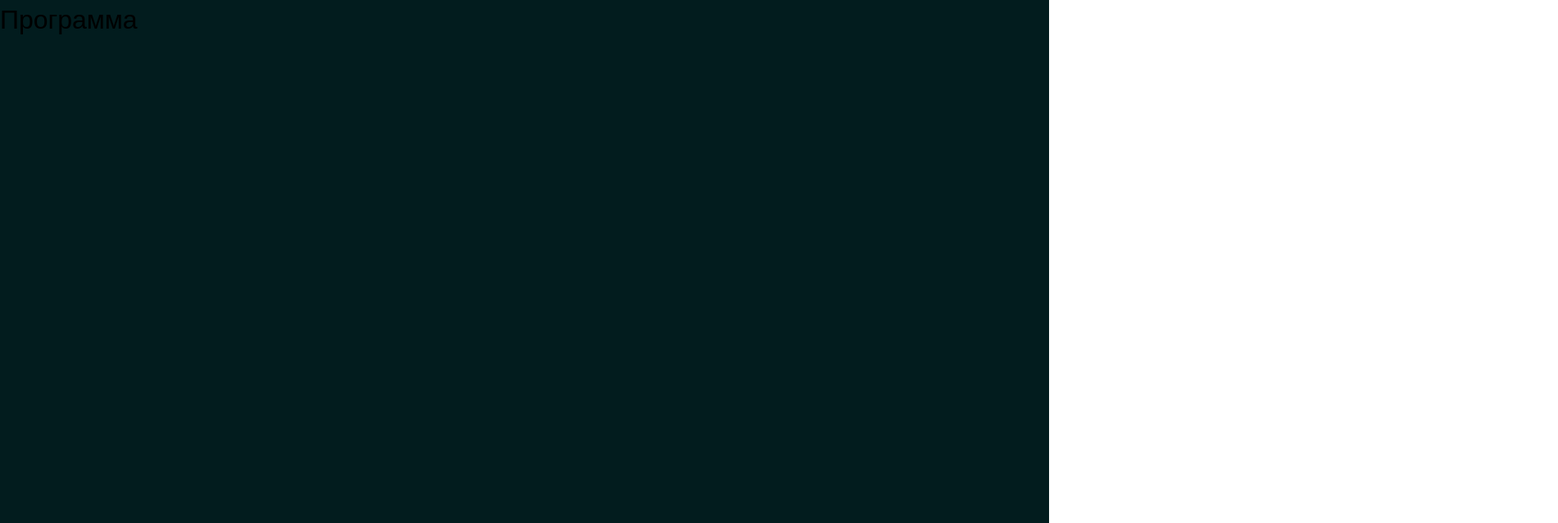
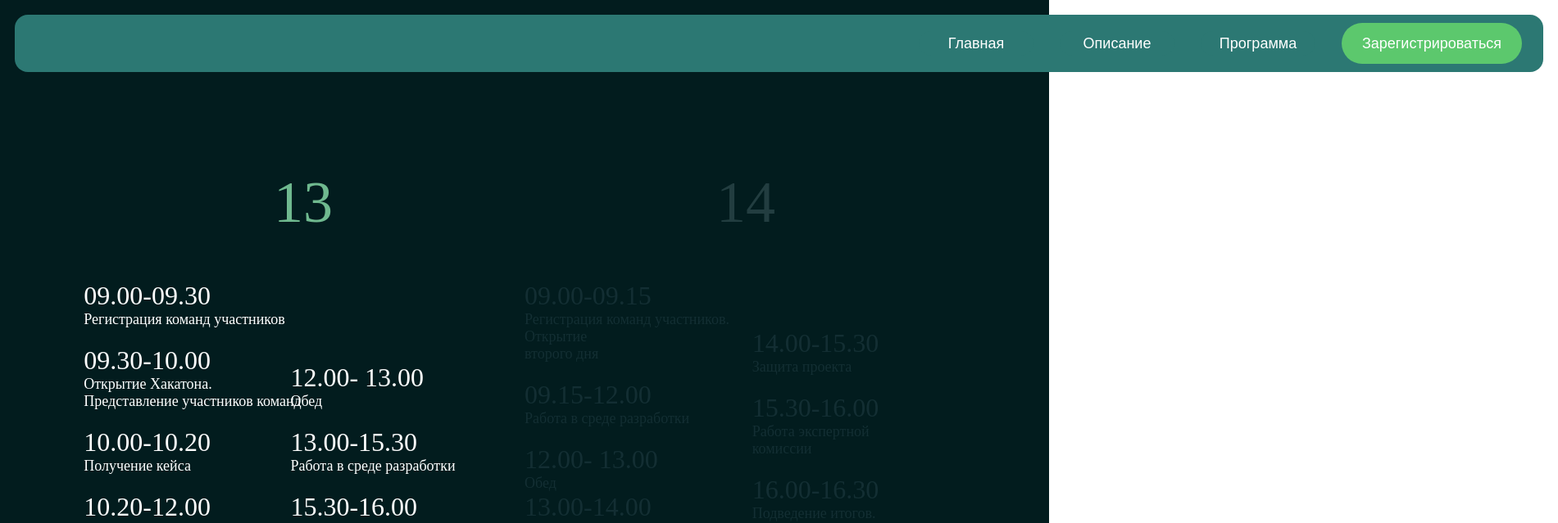
Before and after one commit to soulmatedev/hakaton-landing-registration, a React (Create React App) app: page /program in a window 1280 px wide. Shown: the top 639 px of the page at 82% size, 1901 px wide, since content can reach past the window. Built offline with nearby package versions, Linux system fonts and the light colour scheme.

Commit message:
Верстуает стариницу с программой

```diff
--- a/src/components/program/ProgramBlock.tsx
+++ b/src/components/program/ProgramBlock.tsx
@@ -1,7 +1,73 @@
 import React from "react";
+import NavbarBlock from "../navbar/NavbarBlock";
 
-const ProgramBlock = () => (
-	<h1>Программа</h1>
-)
+const ProgramBlock = () => {
+    return (
+        <>
+            <NavbarBlock/>
+            <div className="program-page__block">
+                <div className="program-page__left-block">
+                    <div className="program-page__center-program-left-info">
+                        13
+                    </div>
+                    <div className="program-page__left-program-left-info">
+                        <span> 09.00-09.30 </span> <br/>
+                        Регистрация команд участников <br/>
+                        <br/>
+                        <span> 09.30-10.00</span> <br/>
+                        Открытие Хакатона. <br/>
+                        Представление участников команд <br/>
+                        <br/>
+                        <span> 10.00-10.20 </span> <br/>
+                        Получение кейса <br/>
+                        <br/>
+                        <span> 10.20-12.00 </span> <br/>
+                        Проектирование <br/>
+                    </div>
+                    <div className="program-page__right-program-left-info">
+                        <span> 12.00- 13.00 </span> <br/>
+                        Обед <br/>
+                        <br/>
+                        <span> 13.00-15.30 </span> <br/>
+                        Работа в среде разработки <br/>
+                        <br/>
+                        <span> 15.30-16.00 </span> <br/>
+                        Чек-поинт первого дня <br/>
+                    </div>
+                </div>
+                <div className="program-page__right-block">
+                    <div className="program-page__center-program-right-info">
+                        14
+                    </div>
+                    <div className="program-page__left-program-right-info">
+                        <span> 09.00-09.15 </span> <br/>
+                        Регистрация команд участников. Открытие <br/>
+                        второго дня <br/>
+                        <br/>
+                        <span> 09.15-12.00 </span> <br/>
+                        Работа в среде разработки <br/>
+                        <br/>
+                        <span>  12.00- 13.00</span>  <br/>
+                        Обед <br/>
+                        <span>  13.00-14.00</span>  <br/>
+                        Подготовка к защите проекта <br/>
+
+                    </div>
+                    <div className="program-page__right-program-right-info">
+                        <span> 14.00-15.30 </span> <br/>
+                        Защита проекта <br/>
+                        <br/>
+                        <span> 15.30-16.00 </span> <br/>
+                        Работа экспертной <br/>
+                        комиссии <br/>
+                        <br/>
+                        <span> 16.00-16.30 </span> <br/>
+                        Подведение итогов. <br/>
+                        Награждение <br/>
+                    </div>
+                </div>
+            </div>
+        </>)
+}
 
 export default ProgramBlock;
--- a/src/index.scss
+++ b/src/index.scss
@@ -4,6 +4,7 @@
 @import "styles/registration-page/registration-page";
 @import "styles/home-page/home-page";
 @import "styles/description-page/description-page";
+@import "styles/program-page/program-page";
 @import "styles/navbar/navbar";
 @import "styles/footer/footer";
 @import "./styles/ui/ui";
--- /dev/null
+++ b/src/styles/program-page/__program-block.scss
@@ -0,0 +1,116 @@
+@import "src/styles/variables";
+
+
+.program-page__block {
+  display: grid;
+  grid-template-columns: repeat(2, 1fr);
+  align-items: center;
+  padding: 100px;
+}
+
+.program-page__left-block {
+  display: grid;
+  grid-template-columns: repeat(2, 1fr);
+  align-items: end;
+  justify-items: center;
+}
+
+.program-page__center-program-left-info {
+  grid-column: span 2;
+  text-align: center;
+  color: #6FB98F;
+  font-family: Poppins sans-serif;
+  font-size: 72px;
+  font-style: normal;
+  font-weight: 500;
+  line-height: normal;
+}
+
+.program-page__left-program-left-info {
+  color: $text-primary;
+  text-align: left;
+  font-family: Poppins sans-serif;
+  font-size: 18px;
+  font-style: normal;
+  font-weight: 500;
+  line-height: normal;
+
+  margin-top: 54px;
+
+}
+
+.program-page__right-program-left-info {
+  color: $text-primary;
+  text-align: left;
+  font-family: Poppins sans-serif;
+  font-size: 18px;
+  font-style: normal;
+  font-weight: 500;
+  line-height: normal;
+
+  margin-left: -100px;
+  margin-top: 54px;
+}
+
+.program-page__left-program-left-info span {
+  font-size: 32px;
+}
+
+.program-page__right-program-left-info span {
+  font-size: 32px;
+}
+
+.program-page__right-block {
+  display: grid;
+  grid-template-columns: repeat(2, 1fr);
+  justify-items: center;
+  align-items: end;
+}
+
+.program-page__center-program-right-info {
+  grid-column: span 2;
+  text-align: center;
+  color: rgba(83, 112, 114, 0.40);
+  font-family: Poppins sans-serif;
+  font-size: 72px;
+  font-style: normal;
+  font-weight: 500;
+  line-height: normal;
+}
+
+.program-page__left-program-right-info {
+  color: rgba(44, 74, 82, 0.40);
+  text-align: left;
+  font-family: Poppins sans-serif;
+  font-size: 18px;
+  font-style: normal;
+  font-weight: 500;
+  line-height: normal;
+
+  margin-top: 54px;
+
+
+}
+
+.program-page__left-program-right-info span {
+  font-size: 32px;
+}
+
+.program-page__right-program-right-info {
+  align-items: end;
+  color: rgba(44, 74, 82, 0.40);
+  text-align: left;
+  font-family: Poppins sans-serif;
+  font-size: 18px;
+  font-style: normal;
+  font-weight: 500;
+  line-height: normal;
+
+  margin-top: 54px;
+  margin-left: -100px;
+
+}
+
+.program-page__right-program-right-info span {
+  font-size: 32px;
+}
--- /dev/null
+++ b/src/styles/program-page/program-page.scss
@@ -0,0 +1,5 @@
+@import "_program-block";
+
+.program-page {
+  height: 100%;
+}
```
